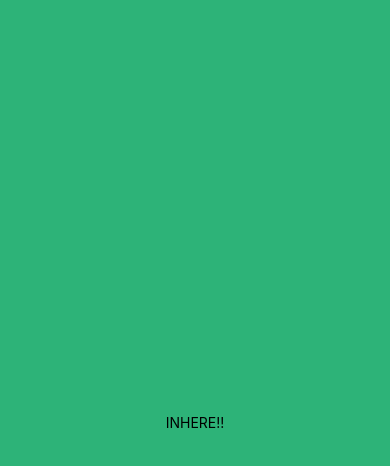
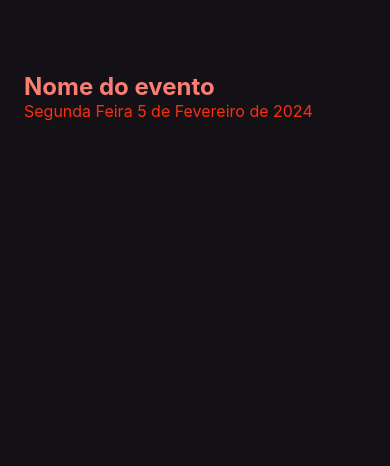
Before and after one commit to elpidiosjr/gameplay, a React Native app: screen / in a window 390 px wide. Shown: the top 466 px of the page. Built offline with nearby package versions, Linux system fonts and the light colour scheme.

Commit message:
iniciando

```diff
--- a/App.tsx
+++ b/App.tsx
@@ -3,18 +3,25 @@ import { StyleSheet, Text, View } from 'react-native';
 
 export default function App() {
   return (
-    <View style={styles.container}>
-      <Text>INHERE!!</Text>
-      <StatusBar style="auto" />
+    <View style={{
+      flex: 1,
+      backgroundColor: '#131016',
+      padding: 24
+    }}>
+      <Text style={{
+        color: '#fa7f72',
+        fontSize: 24,
+        fontWeight: 'bold',
+        marginTop: 48
+      }}>
+        Nome do evento
+        </Text>
+        <Text style={{
+        color: '#fa2f12',
+        fontSize: 16,
+      }}>
+        Segunda Feira 5 de Fevereiro de 2024
+        </Text>
     </View>
   );
 }
-
-const styles = StyleSheet.create({
-  container: {
-    flex: 2,
-    backgroundColor: '#2db378',
-    alignItems: 'center',
-    justifyContent: 'center',
-  },
-});
```
